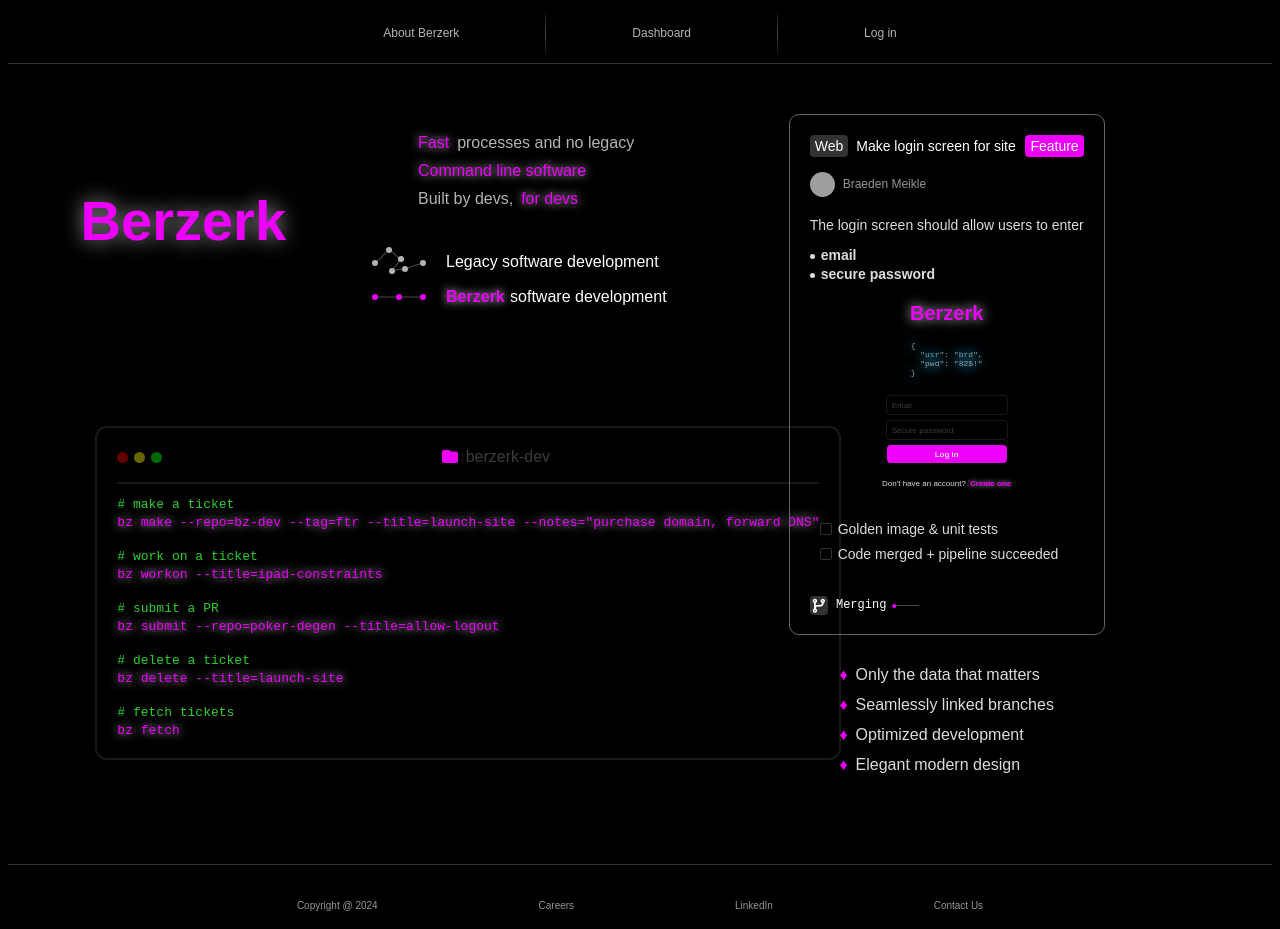
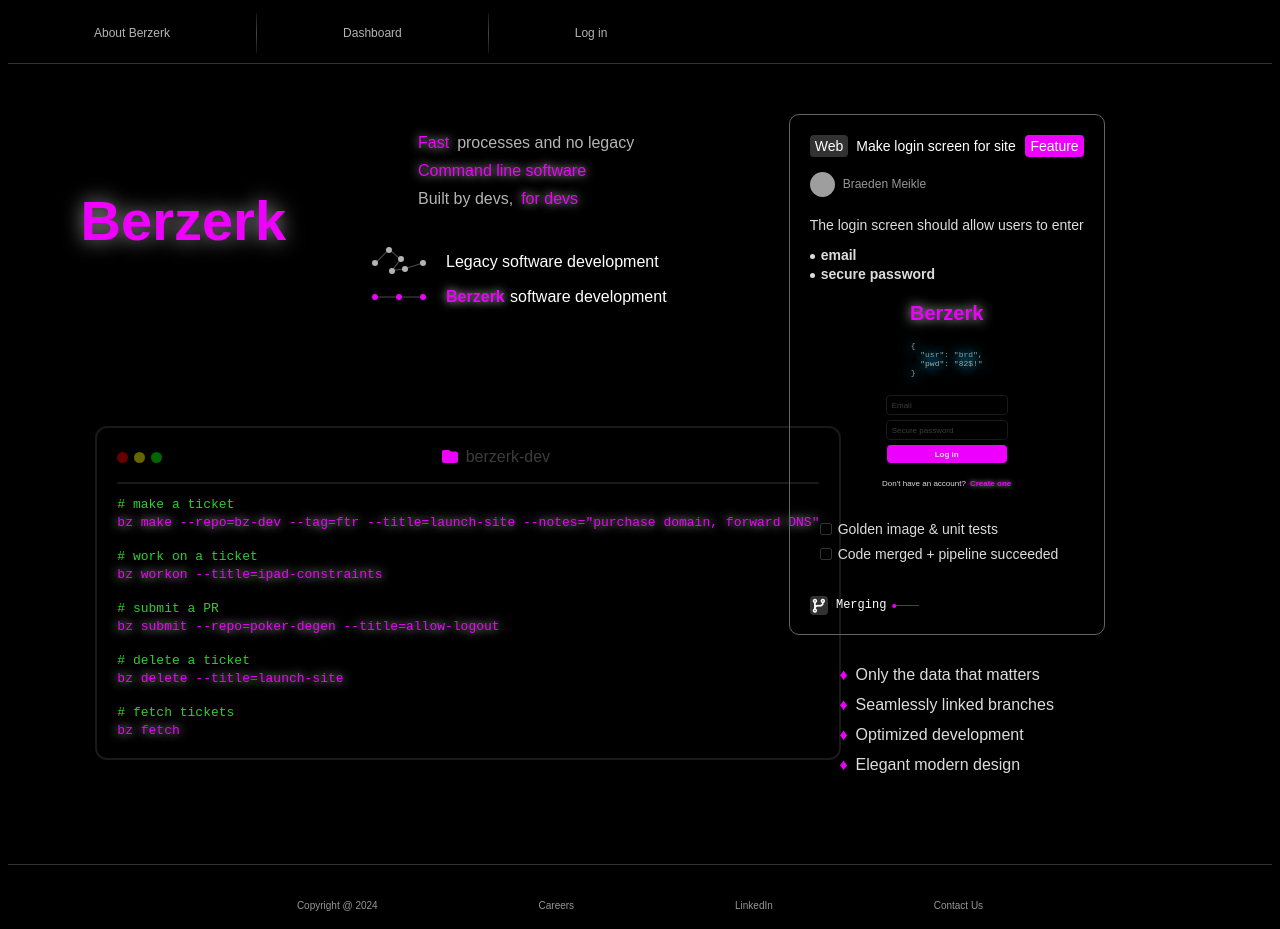
Before and after one commit to bmeikle56/bz-dev, a Next.js app: page /home in a window 1280 px wide. Built offline with nearby package versions, Linux system fonts and the light colour scheme; grey boxes are pictures that could not be loaded.

Commit message:
Prepare elements with depth for wallpaper

```diff
--- a/src/app/cmp/impl/TabBar.js
+++ b/src/app/cmp/impl/TabBar.js
@@ -14,9 +14,10 @@ function TabBar() {
   ]
 
   return (
-    <div style={{display: 'flex', width: 'fit-content', margin:'auto', paddingBottom: '10px', paddingTop: '5px'}}>
+    <div style={{display: 'flex', width: 'fit-content', paddingBottom: '10px', paddingTop: '5px', zIndex: 1}}>
+      <div style={{display: 'flex', paddingLeft: 80, paddingRight: 80, zIndex: 1, background: 'black'}}>
         {tabs.map((tab, i) => {
-        return <div key={i} style={{display: 'flex', justifyContent: 'space-between'}}>
+          return <div key={i} style={{display: 'flex', justifyContent: 'space-between', zIndex: 1, background:'black'}}>
             <button className='tab-btn' onClick={tab.action}>
               <p className='tab'>{tab.txt}</p>
             </button>
@@ -30,6 +31,7 @@ function TabBar() {
           </div>
         })}
       </div>
+    </div>
   )
 }
 
```
Also changed, not shown: src/app/dash/page.js (+14 -3 lines). Lines whose indentation alone changed are shown as unchanged.
